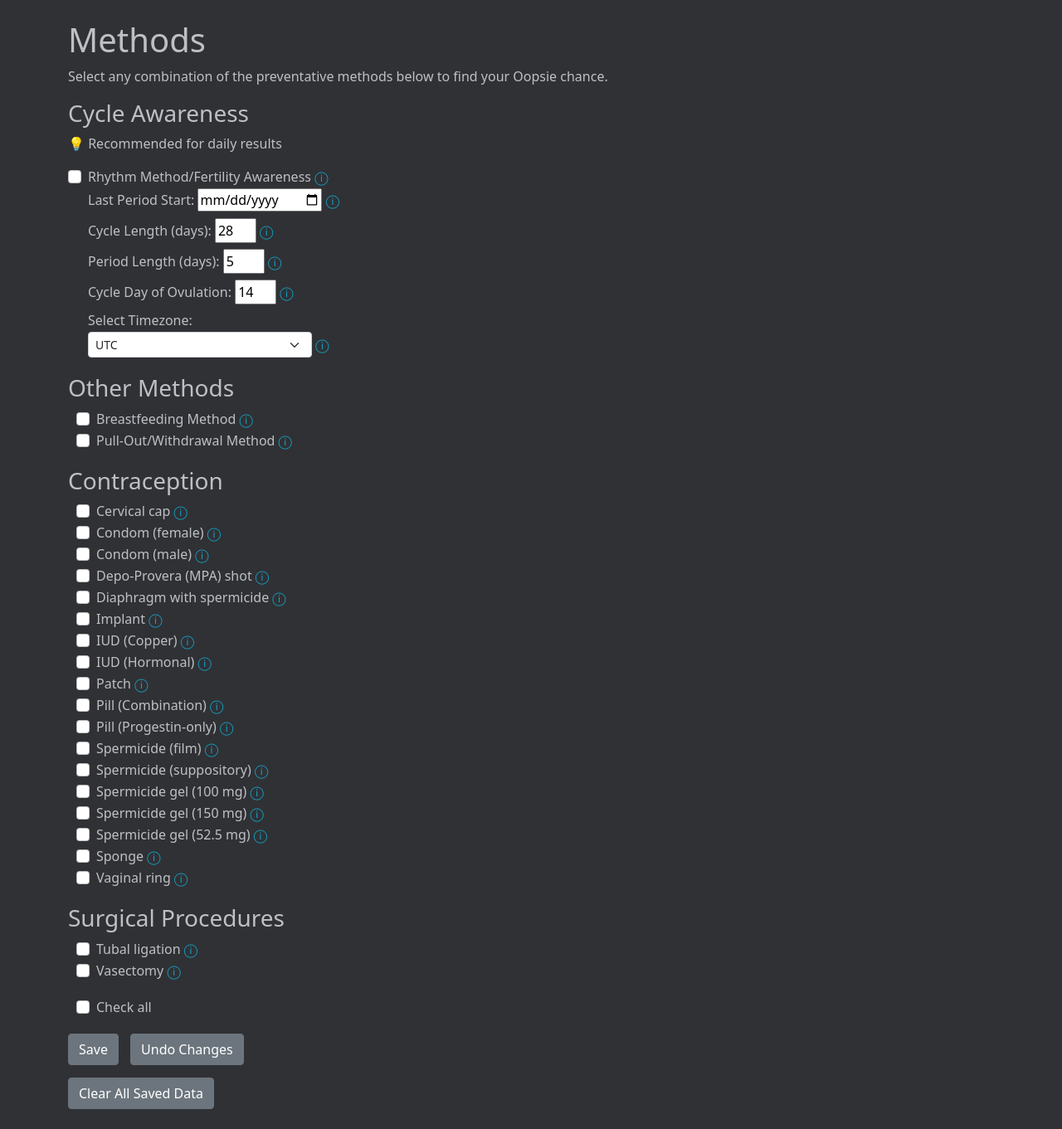
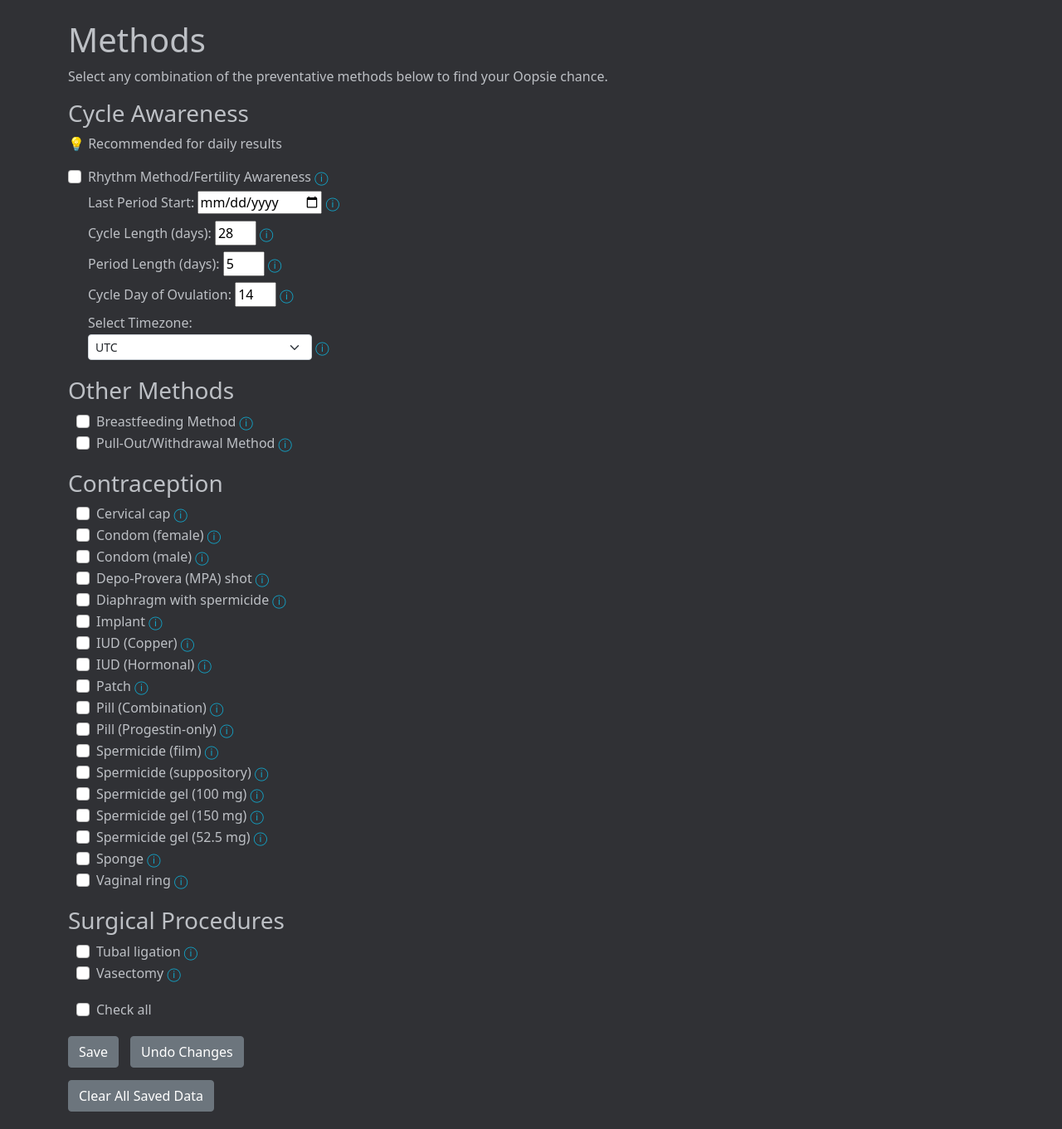
Before and after one commit to ragmats/oopsie, a Flask app: page /methods in a window 1280 px wide. Shown: the part 65-1426 px from the top of the page at 83% size. Before the commit the page ends 1402 px from the top, so only its background shows below. Run offline with Flask 2, Linux system fonts and the light colour scheme; data comes from the database, SQL or seed files in the repository.

Commit message:
small margin change

```diff
--- a/templates/methods.html
+++ b/templates/methods.html
@@ -80,7 +80,7 @@
           {% endfor %}
 
           <div class="form-check">
-            <label class="form-label" for="cycle_start">Last Period Start:</label>
+            <label class="form-label" style="margin-top: 5px;" for="cycle_start">Last Period Start:</label>
             {% if cycle_start %}
               <input class="form-input" style="width: 150px;" type="date" id="cycle_start" name="cycle_start" value="{{ cycle_start }}">
             {% else %}
```
